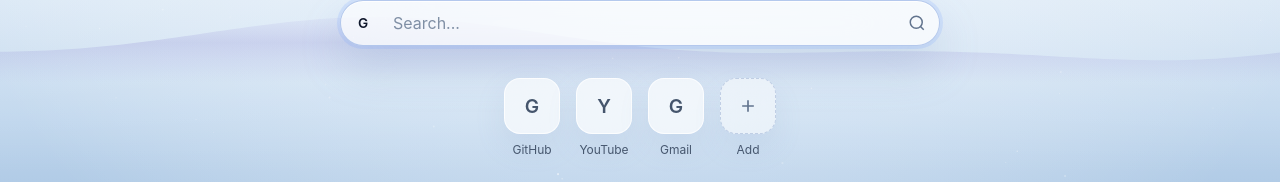
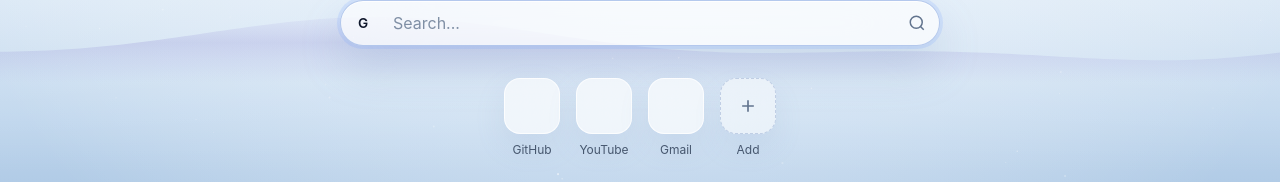
Before and after one commit to guoxk-me/gtab, a Vue app: page / in a window 1280 px wide. Shown: the part 321-503 px from the top of the page. Built offline with nearby package versions, Linux system fonts and the light colour scheme; what @iconify/tailwind4 would draw is missing.

Commit message:
feat: use logos icons for known quick links

```diff
--- a/src/components/QuickLinks.vue
+++ b/src/components/QuickLinks.vue
@@ -1,18 +1,14 @@
 <script setup lang="ts">
 import { useI18n } from "vue-i18n";
 import type { QuickLink } from "../composables/useStorage";
+import { getKnownQuickLinkIcon } from "../composables/quickLinkIcons";
 
 defineProps<{ links: QuickLink[] }>();
 const emit = defineEmits<{ edit: [] }>();
 const { t } = useI18n();
 
-function getFaviconUrl(url: string): string {
-  try {
-    const origin = new URL(url).origin;
-    return `https://www.google.com/s2/favicons?domain=${origin}&sz=64`;
-  } catch {
-    return "";
-  }
+function getIconClass(link: QuickLink): string {
+  return getKnownQuickLinkIcon(link.url);
 }
 
 function getInitial(name: string): string {
@@ -32,13 +28,9 @@ function getInitial(name: string): string {
       <div
         class="relative w-14 h-14 rounded-2xl backdrop-blur-xl flex items-center justify-center transition-all duration-200 transition-colors duration-500 overflow-hidden border bg-white/10 border-white/15 dark:bg-white/10 dark:border-white/15 light:bg-[rgba(255,255,255,0.66)] light:border-[rgba(255,255,255,0.76)] light:[box-shadow:var(--light-shadow-soft)] group-hover:bg-white/18 group-hover:-translate-y-0.5 group-hover:shadow-[0_8px_24px_rgba(0,0,0,0.3)] dark:group-hover:bg-white/18 light:group-hover:bg-[rgba(255,255,255,0.82)] light:group-hover:border-[rgba(255,255,255,0.88)] light:group-hover:[box-shadow:0_18px_34px_rgba(117,144,187,0.22),inset_0_1px_0_rgba(255,255,255,0.84)]"
       >
-        <img
-          :src="getFaviconUrl(link.url)"
-          :alt="link.name"
-          class="w-7 h-7 object-contain relative z-10"
-          @error="(e) => ((e.target as HTMLImageElement).style.display = 'none')"
-        />
+        <span v-if="getIconClass(link)" :class="[getIconClass(link), 'h-7 w-7 relative z-10']" />
         <span
+          v-else
           class="absolute text-[1.2rem] font-semibold transition-colors duration-500 text-white/60 dark:text-white/60 light:text-slate-600"
         >
           {{ getInitial(link.name) }}
--- /dev/null
+++ b/src/composables/quickLinkIcons.ts
@@ -0,0 +1,55 @@
+interface KnownBrandRule {
+  hosts: string[];
+  iconClass: string;
+}
+
+const knownBrandRules: KnownBrandRule[] = [
+  { hosts: ["github.com"], iconClass: "icon-[logos--github-icon]" },
+  { hosts: ["gitlab.com"], iconClass: "icon-[logos--gitlab]" },
+  { hosts: ["youtube.com", "youtu.be"], iconClass: "icon-[logos--youtube-icon]" },
+  { hosts: ["mail.google.com", "gmail.com"], iconClass: "icon-[logos--google-gmail]" },
+  {
+    hosts: ["google.com", "docs.google.com", "drive.google.com", "calendar.google.com"],
+    iconClass: "icon-[logos--google-icon]",
+  },
+  { hosts: ["x.com", "twitter.com"], iconClass: "icon-[logos--twitter]" },
+  { hosts: ["reddit.com"], iconClass: "icon-[logos--reddit-icon]" },
+  { hosts: ["discord.com"], iconClass: "icon-[logos--discord-icon]" },
+  { hosts: ["slack.com"], iconClass: "icon-[logos--slack-icon]" },
+  { hosts: ["figma.com"], iconClass: "icon-[logos--figma]" },
+  { hosts: ["notion.so", "notion.site"], iconClass: "icon-[logos--notion-icon]" },
+  { hosts: ["vercel.com"], iconClass: "icon-[logos--vercel-icon]" },
+  { hosts: ["linkedin.com"], iconClass: "icon-[logos--linkedin-icon]" },
+  { hosts: ["facebook.com", "messenger.com"], iconClass: "icon-[logos--facebook]" },
+  { hosts: ["instagram.com"], iconClass: "icon-[logos--instagram-icon]" },
+  { hosts: ["whatsapp.com", "web.whatsapp.com"], iconClass: "icon-[logos--whatsapp-icon]" },
+  { hosts: ["telegram.org", "web.telegram.org", "t.me"], iconClass: "icon-[logos--telegram]" },
+  {
+    hosts: ["outlook.live.com", "outlook.com", "office.com", "microsoft.com"],
+    iconClass: "icon-[logos--microsoft-icon]",
+  },
+  { hosts: ["netflix.com"], iconClass: "icon-[logos--netflix-icon]" },
+  { hosts: ["spotify.com", "open.spotify.com"], iconClass: "icon-[logos--spotify-icon]" },
+  { hosts: ["cloudflare.com", "dash.cloudflare.com"], iconClass: "icon-[logos--cloudflare-icon]" },
+];
+
+function normalizeHostname(url: string): string {
+  return new URL(url).hostname.replace(/^www\./, "").toLowerCase();
+}
+
+function isMatchingHost(hostname: string, candidate: string): boolean {
+  return hostname === candidate || hostname.endsWith(`.${candidate}`);
+}
+
+export function getKnownQuickLinkIcon(url: string): string {
+  try {
+    const hostname = normalizeHostname(url);
+    const match = knownBrandRules.find((rule) =>
+      rule.hosts.some((candidate) => isMatchingHost(hostname, candidate)),
+    );
+
+    return match?.iconClass ?? "";
+  } catch {
+    return "";
+  }
+}
```
